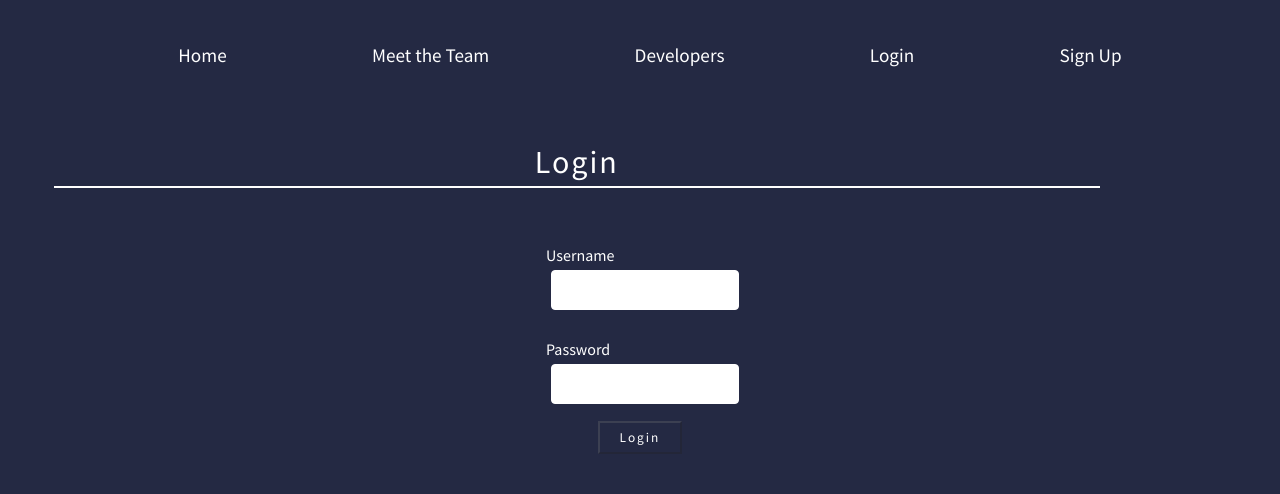
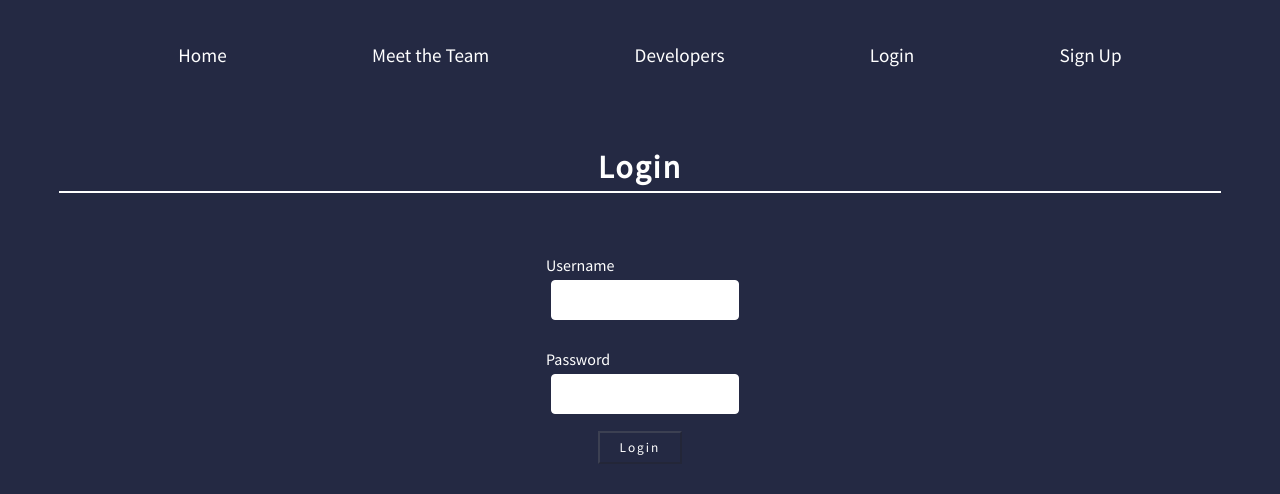
Before and after one commit to Co-Make-33/frontEnd, a React (Create React App) app: page /login in a window 1280 px wide. Shown: the top 494 px of the page. Built offline with nearby package versions, Linux system fonts and the light colour scheme.

Commit message:
Fixed a few typos for login

```diff
--- a/src/Validation/LoginSchema.js
+++ b/src/Validation/LoginSchema.js
@@ -4,8 +4,8 @@ const LoginSchema = yup.object().shape({
 
     username: yup
         .string()
-        .required('*Use A Valid Username*')
-        .min(3,'*Username Must Be At Least 3 Characters Long*'),
+        .required('Use A Valid Username')
+        .min(3,'Username Must Be At Least 3 Characters Long'),
     password: yup
         .string()
         .required('Use A Valid Password')
--- a/src/components/Developers.js
+++ b/src/components/Developers.js
@@ -38,7 +38,7 @@ const DeveloperName = styled.div`
 `
 const ImageStyle = styled.img`
     border-radius: 50%;
-    max-width:90%;
+    max-width:80%;
 `
 
 const team = [
--- a/src/components/Login.js
+++ b/src/components/Login.js
@@ -20,20 +20,23 @@ const FormStyle = styled.form`
     justify-content: center;
     align-items: center;
     margin: 3%;
+    .errors p {
+        color:red;
+    }
 `
 const LabelStyle = styled.form`
     margin:1%;
 `
 const LoginTxtDiv = styled.div`
-    width:90%;
     text-align: center;
 `
-const H3style = styled.div`
+const H3style = styled.h3`
     font-size: 2em;
     border-bottom: 2px solid white;
     margin: 4%;
     padding: 4px;
     letter-spacing: 2px;
+    text-align: center;
 `
 const ButtonStyle = styled.button`
     background-color: #242943;
@@ -149,8 +152,8 @@ const Login = () => {
             </div>
 
             <div className='errors'>
-                <p>{formErrors.email}</p>
                 <p>{formErrors.username}</p>
+                <p>{formErrors.password}</p>
             </div>
         </FormStyle>
     </div>
```
